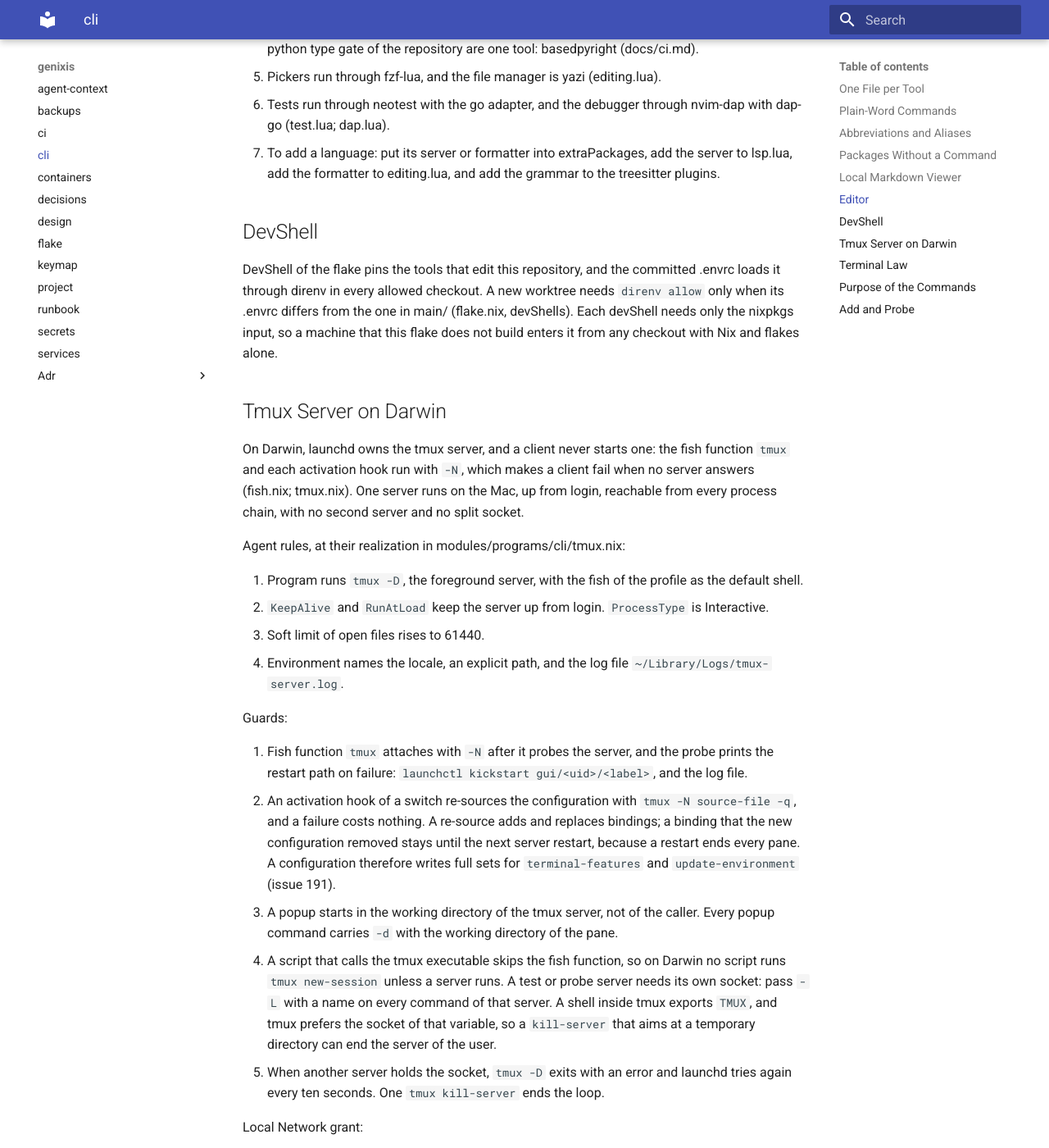
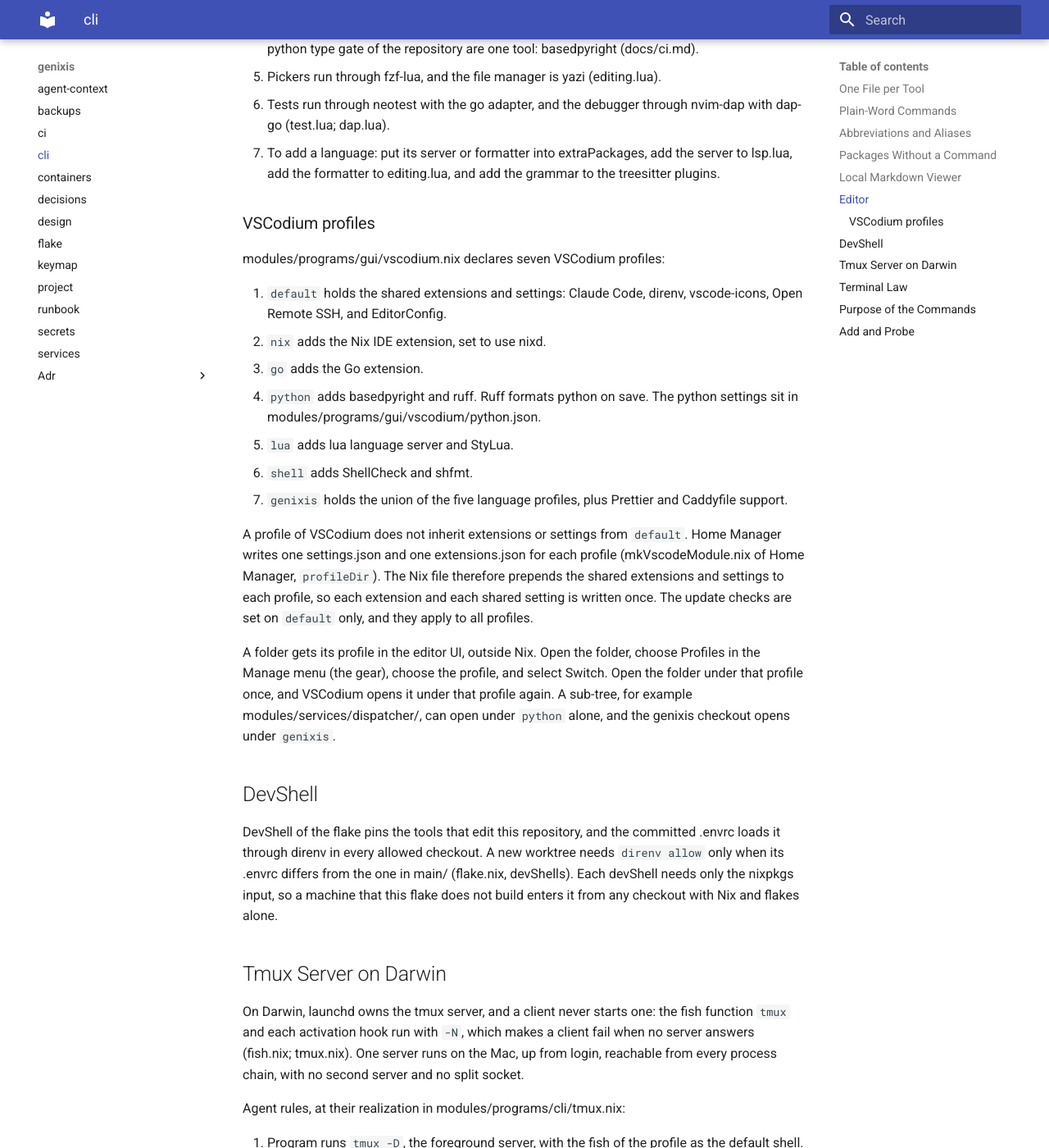
Before and after one commit to Jracon/genixis, an MkDocs documentation site: the page built from docs/cli.md, in a window 1280 px wide and 1400 px high, scrolled down 2777 px. Shown: the whole window at 82% size. Built offline with MkDocs 1.6.1 and Material for MkDocs 9.7.7, drawn with Linux system fonts in a browser that asks for light colours.

Commit message:
feat(vscodium): split extensions into a default profile and language profiles
A VSCodium profile owns its settings.json and extensions.json, and Home
Manager copies nothing from default into the other profiles. The module
composes the shared extensions and settings once and prepends them to
each profile. The genixis profile is the union of the five language
profiles plus Prettier and Caddyfile support.

The python settings move to vscodium/python.json. Ruff replaces the
black formatter, which no profile installed. The type checker keys move
to the basedpyright namespace that the basedpyright extension reads.

Co-Authored-By: Claude Sonnet 5.5 <noreply@anthropic.com>

```diff
--- a/docs/cli.md
+++ b/docs/cli.md
@@ -60,6 +60,22 @@ Editor rules, at their realization in modules/programs/cli/neovim.nix and the lu
 5. Pickers run through fzf-lua, and the file manager is yazi (editing.lua).
 6. Tests run through neotest with the go adapter, and the debugger through nvim-dap with dap-go (test.lua; dap.lua).
 7. To add a language: put its server or formatter into extraPackages, add the server to lsp.lua, add the formatter to editing.lua, and add the grammar to the treesitter plugins.
+
+### VSCodium profiles
+
+modules/programs/gui/vscodium.nix declares seven VSCodium profiles:
+
+1. `default` holds the shared extensions and settings: Claude Code, direnv, vscode-icons, Open Remote SSH, and EditorConfig.
+2. `nix` adds the Nix IDE extension, set to use nixd.
+3. `go` adds the Go extension.
+4. `python` adds basedpyright and ruff. Ruff formats python on save. The python settings sit in modules/programs/gui/vscodium/python.json.
+5. `lua` adds lua language server and StyLua.
+6. `shell` adds ShellCheck and shfmt.
+7. `genixis` holds the union of the five language profiles, plus Prettier and Caddyfile support.
+
+A profile of VSCodium does not inherit extensions or settings from `default`. Home Manager writes one settings.json and one extensions.json for each profile (mkVscodeModule.nix of Home Manager, `profileDir`). The Nix file therefore prepends the shared extensions and settings to each profile, so each extension and each shared setting is written once. The update checks are set on `default` only, and they apply to all profiles.
+
+A folder gets its profile in the editor UI, outside Nix. Open the folder, choose Profiles in the Manage menu (the gear), choose the profile, and select Switch. Open the folder under that profile once, and VSCodium opens it under that profile again. A sub-tree, for example modules/services/dispatcher/, can open under `python` alone, and the genixis checkout opens under `genixis`.
 
 ## DevShell
 
```
Also changed, not shown: 3 other files.
